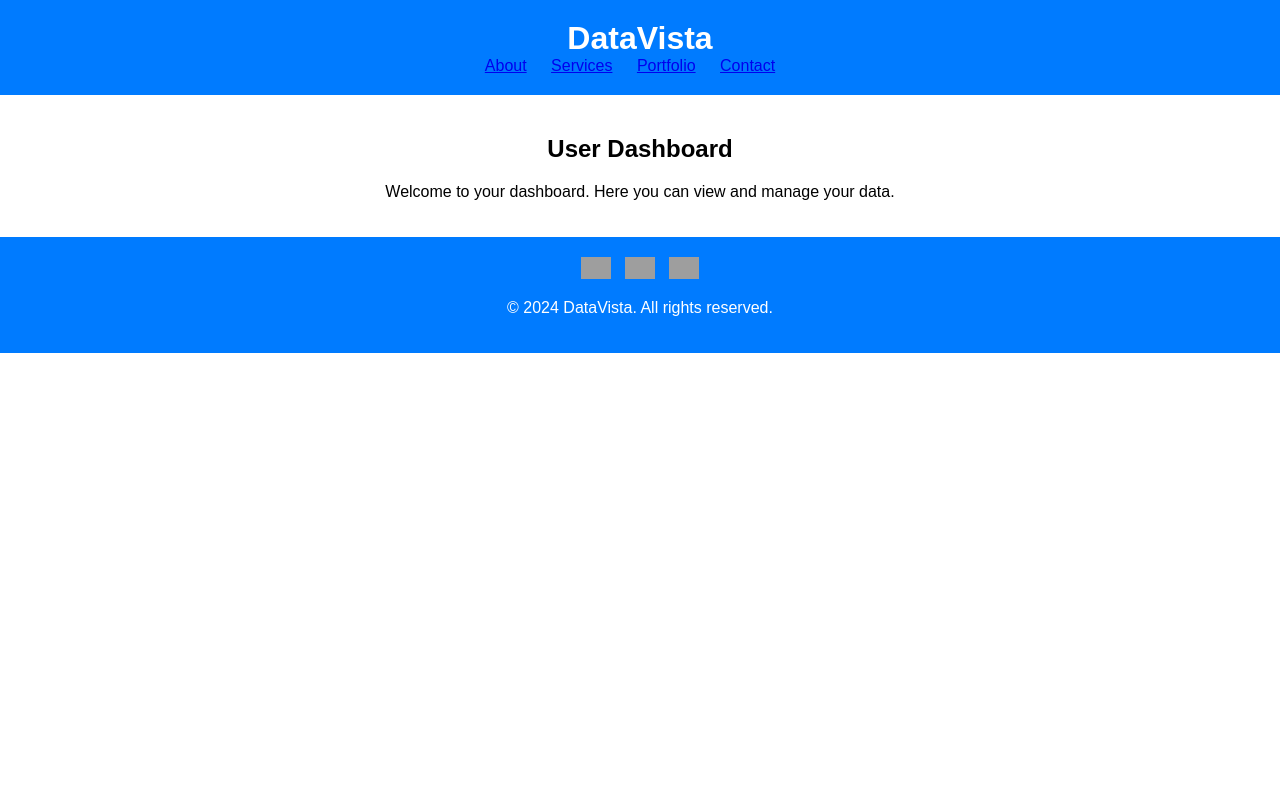
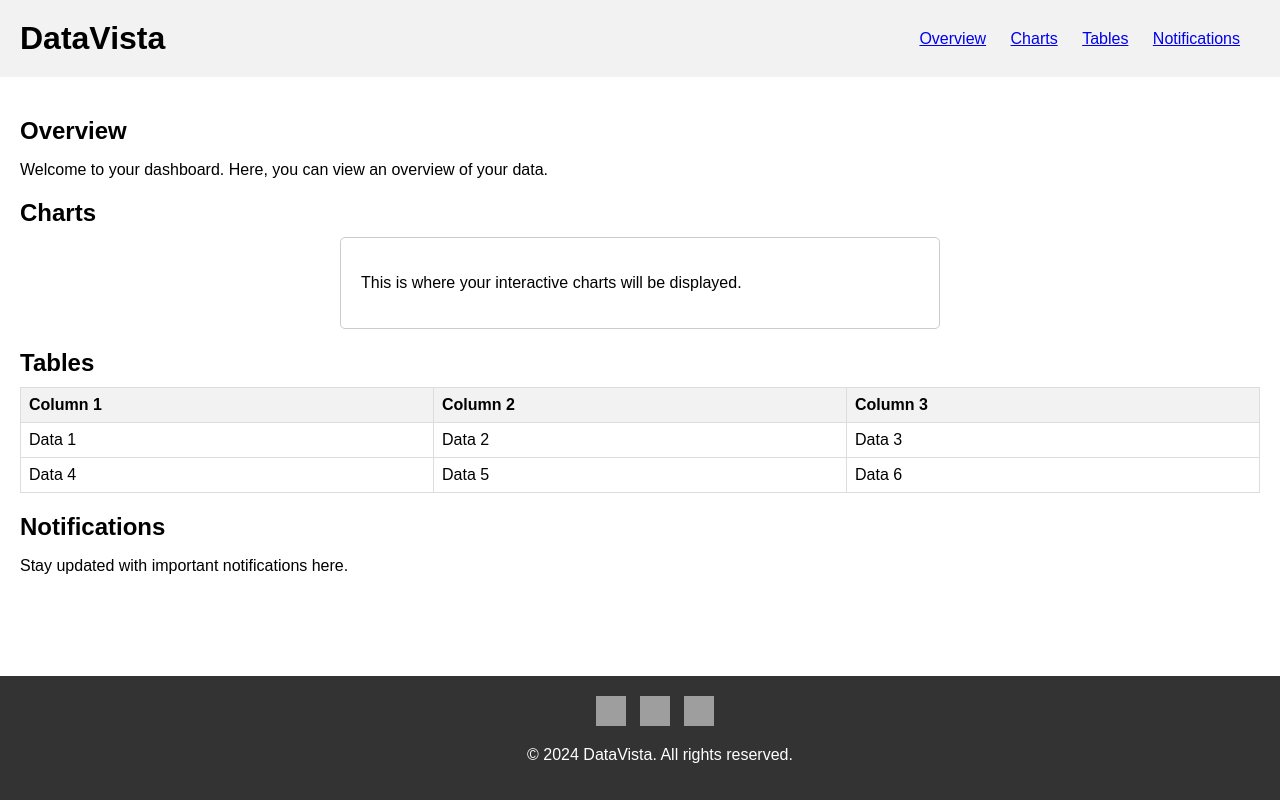
Before and after one commit to Kaluogba/kaluogba.github.io, a Python web app: template DataVista/data/templates/data/dashboard.html in a window 1280 px wide. Run offline with Jinja, Linux system fonts and the light colour scheme; the template is opened without the code that fills it, so the values that code supplies are empty; grey boxes are pictures that could not be loaded.

Commit message:
project commits

```diff
--- a/DataVista/data/templates/data/dashboard.html
+++ b/DataVista/data/templates/data/dashboard.html
@@ -3,9 +3,9 @@
 <head>
     <meta charset="UTF-8">
     <meta name="viewport" content="width=device-width, initial-scale=1.0">
-    <title>User Dashboard</title>
+    <title>Dashboard</title>
     <style>
-        /* Add your inline CSS styles here */
+        /* CSS styles */
         body {
             font-family: Arial, sans-serif;
             margin: 0;
@@ -13,13 +13,14 @@
         }
 
         header {
-            background-color: #007bff;
-            color: #fff;
+            background-color: #f2f2f2;
             padding: 20px;
-            text-align: center;
+            display: flex;
+            justify-content: space-between;
+            align-items: center;
         }
 
-        header h1 {
+        header .logo h1 {
             margin: 0;
         }
 
@@ -36,19 +37,58 @@
 
         main {
             padding: 20px;
-            text-align: center;
+        }
+
+        section {
+            margin-bottom: 20px;
+        }
+
+        h2 {
+            margin-bottom: 10px;
+        }
+
+        .chart {
+            width: 100%;
+            max-width: 600px;
+            margin: 0 auto;
+            border: 1px solid #ccc;
+            border-radius: 5px;
+            padding: 20px;
+            box-sizing: border-box;
+        }
+
+        table {
+            width: 100%;
+            border-collapse: collapse;
+        }
+
+        th, td {
+            border: 1px solid #ddd;
+            padding: 8px;
+            text-align: left;
+        }
+
+        th {
+            background-color: #f2f2f2;
         }
 
         footer {
-            background-color: #007bff;
+            background-color: #333;
             color: #fff;
+            text-align: center;
             padding: 20px;
-            text-align: center;
+            position: fixed;
+            bottom: 0;
+            width: 100%;
+        }
+
+        footer .social-links a {
+            margin-right: 10px;
         }
 
         footer .social-links img {
             width: 30px;
-            margin: 0 5px;
+            height: 30px;
         }
     </style>
 </head>
@@ -60,18 +100,58 @@
         </div>
         <nav>
             <ul>
-                <li><a href="index.html#about">About</a></li>
-                <li><a href="index.html#services">Services</a></li>
-                <li><a href="index.html#portfolio">Portfolio</a></li>
-                <li><a href="index.html#contact">Contact</a></li>
+                <li><a href="#overview">Overview</a></li>
+                <li><a href="#charts">Charts</a></li>
+                <li><a href="#tables">Tables</a></li>
+                <li><a href="#notifications">Notifications</a></li>
             </ul>
         </nav>
     </header>
 
     <!-- Main Content Area -->
     <main>
-        <h2>User Dashboard</h2>
-        <p>Welcome to your dashboard. Here you can view and manage your data.</p>
+        <section id="overview">
+            <h2>Overview</h2>
+            <p>Welcome to your dashboard. Here, you can view an overview of your data.</p>
+        </section>
+
+        <section id="charts">
+            <h2>Charts</h2>
+            <div class="chart">
+                <!-- Chart goes here -->
+                <p>This is where your interactive charts will be displayed.</p>
+            </div>
+        </section>
+
+        <section id="tables">
+            <h2>Tables</h2>
+            <table>
+                <thead>
+                    <tr>
+                        <th>Column 1</th>
+                        <th>Column 2</th>
+                        <th>Column 3</th>
+                    </tr>
+                </thead>
+                <tbody>
+                    <tr>
+                        <td>Data 1</td>
+                        <td>Data 2</td>
+                        <td>Data 3</td>
+                    </tr>
+                    <tr>
+                        <td>Data 4</td>
+                        <td>Data 5</td>
+                        <td>Data 6</td>
+                    </tr>
+                </tbody>
+            </table>
+        </section>
+
+        <section id="notifications">
+            <h2>Notifications</h2>
+            <p>Stay updated with important notifications here.</p>
+        </section>
     </main>
 
     <!-- Footer -->
--- a/DataVista/data/templates/data/login.html
+++ b/DataVista/data/templates/data/login.html
@@ -60,7 +60,7 @@
         #login-form input[type="text"],
         #login-form input[type="password"] {
             width: 100%;
-            padding: 10px;
+            padding: 5px;
             margin-bottom: 10px;
             border: 1px solid #ccc;
             border-radius: 5px;
```
